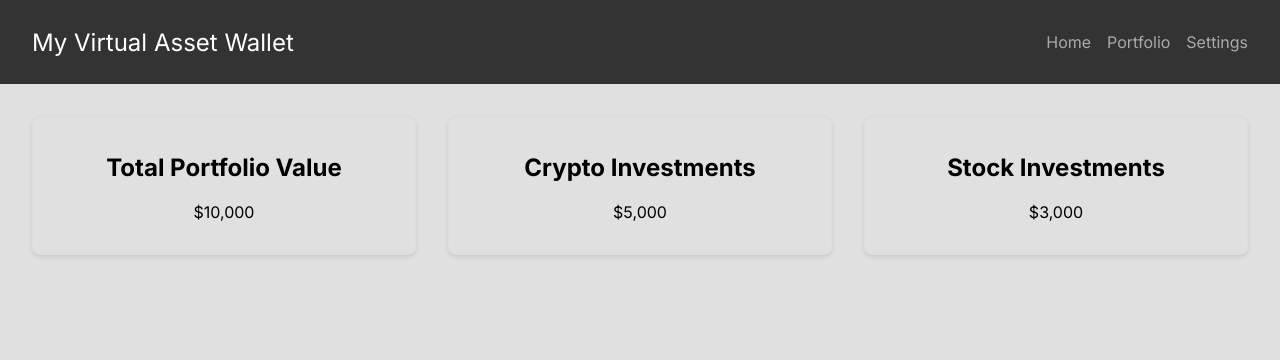
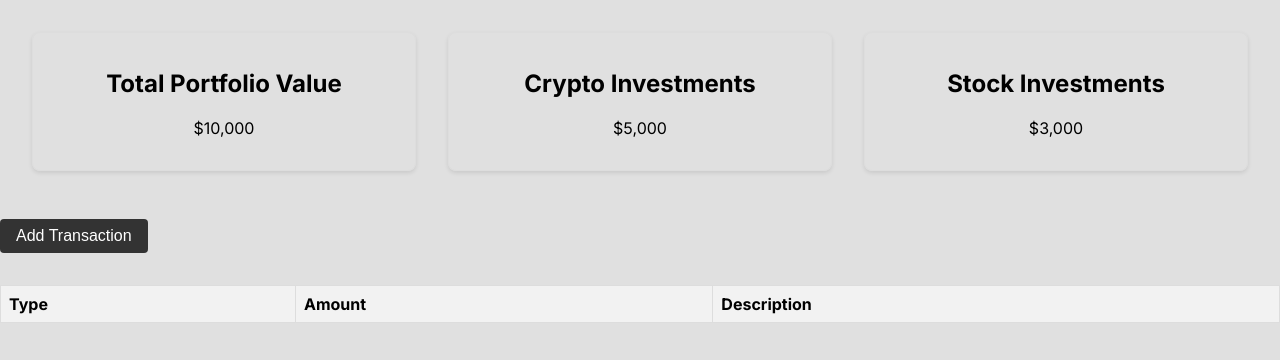
Before and after one commit to eigenomarksamy/virtual-asset-wallet, a Next.js app in the folder vaw/: page / in a window 1280 px wide. Shown: the top 360 px of the page. Built offline with nearby package versions, Linux system fonts and the light colour scheme.

Commit message:
add simple form for transactions

```diff
--- /dev/null
+++ b/vaw/src/app/components/TransactionForm.js
@@ -0,0 +1,76 @@
+// src/app/components/TransactionForm.js
+"use client";
+
+import React, { useState } from 'react';
+
+const TransactionForm = ({ addTransaction, toggleFormVisibility }) => {
+  const [type, setType] = useState('');
+  const [amount, setAmount] = useState('');
+  const [description, setDescription] = useState('');
+
+  const handleSubmit = (e) => {
+    e.preventDefault();
+    if (type && amount && description) {
+      addTransaction({ type, amount: parseFloat(amount), description });
+      setType('');
+      setAmount('');
+      setDescription('');
+      toggleFormVisibility();  // Hide form after submission
+    }
+  };
+
+  return (
+    <form onSubmit={handleSubmit} style={styles.form}>
+      <select
+        value={type}
+        onChange={(e) => setType(e.target.value)}
+        style={styles.input}
+        required
+      >
+        <option value="">Select Type</option>
+        <option value="Buy">Buy</option>
+        <option value="Sell">Sell</option>
+      </select>
+      <input
+        type="number"
+        value={amount}
+        onChange={(e) => setAmount(e.target.value)}
+        placeholder="Amount"
+        style={styles.input}
+        required
+      />
+      <input
+        type="text"
+        value={description}
+        onChange={(e) => setDescription(e.target.value)}
+        placeholder="Description"
+        style={styles.input}
+        required
+      />
+      <button type="submit" style={styles.button}>Add Transaction</button>
+    </form>
+  );
+};
+
+const styles = {
+  form: {
+    display: 'flex',
+    gap: '1rem',
+    padding: '1rem 0',
+  },
+  input: {
+    padding: '0.5rem',
+    fontSize: '1rem',
+  },
+  button: {
+    padding: '0.5rem 1rem',
+    fontSize: '1rem',
+    cursor: 'pointer',
+    backgroundColor: '#333',
+    color: '#fff',
+    border: 'none',
+    borderRadius: '4px',
+  },
+};
+
+export default TransactionForm;
--- /dev/null
+++ b/vaw/src/app/components/TransactionTable.js
@@ -0,0 +1,47 @@
+// src/app/components/TransactionTable.js
+"use client";
+
+import React from 'react';
+
+const TransactionTable = ({ transactions }) => {
+  return (
+    <table style={styles.table}>
+      <thead>
+        <tr>
+          <th style={styles.th}>Type</th>
+          <th style={styles.th}>Amount</th>
+          <th style={styles.th}>Description</th>
+        </tr>
+      </thead>
+      <tbody>
+        {transactions.map((transaction, index) => (
+          <tr key={index}>
+            <td style={styles.td}>{transaction.type}</td>
+            <td style={styles.td}>{transaction.amount}</td>
+            <td style={styles.td}>{transaction.description}</td>
+          </tr>
+        ))}
+      </tbody>
+    </table>
+  );
+};
+
+const styles = {
+  table: {
+    width: '100%',
+    borderCollapse: 'collapse',
+    marginTop: '1rem',
+  },
+  th: {
+    border: '1px solid #ddd',
+    padding: '8px',
+    backgroundColor: '#f2f2f2',
+    textAlign: 'left',
+  },
+  td: {
+    border: '1px solid #ddd',
+    padding: '8px',
+  },
+};
+
+export default TransactionTable;
--- a/vaw/src/app/page.js
+++ b/vaw/src/app/page.js
@@ -1,12 +1,44 @@
-import React from 'react';
-import Navbar from './components/Navbar';
+// src/app/page.js
+"use client";
+
+import React, { useState } from 'react';
 import Dashboard from './components/Dashboard';
+import TransactionForm from './components/TransactionForm';
+import TransactionTable from './components/TransactionTable';
 
 export default function Home() {
+  const [transactions, setTransactions] = useState([]);
+  const [isFormVisible, setFormVisible] = useState(false);
+
+  const addTransaction = (transaction) => {
+    setTransactions([...transactions, transaction]);
+  };
+
+  const toggleFormVisibility = () => {
+    setFormVisible(!isFormVisible);
+  };
+
   return (
     <div>
-      <Navbar />
       <Dashboard />
+      <button onClick={toggleFormVisibility} style={styles.addButton}>
+        {isFormVisible ? 'Cancel' : 'Add Transaction'}
+      </button>
+      {isFormVisible && <TransactionForm addTransaction={addTransaction} toggleFormVisibility={toggleFormVisibility} />}
+      <TransactionTable transactions={transactions} />
     </div>
   );
 }
+
+const styles = {
+  addButton: {
+    padding: '0.5rem 1rem',
+    fontSize: '1rem',
+    cursor: 'pointer',
+    backgroundColor: '#333',
+    color: '#fff',
+    border: 'none',
+    borderRadius: '4px',
+    margin: '1rem 0',
+  },
+};
```
